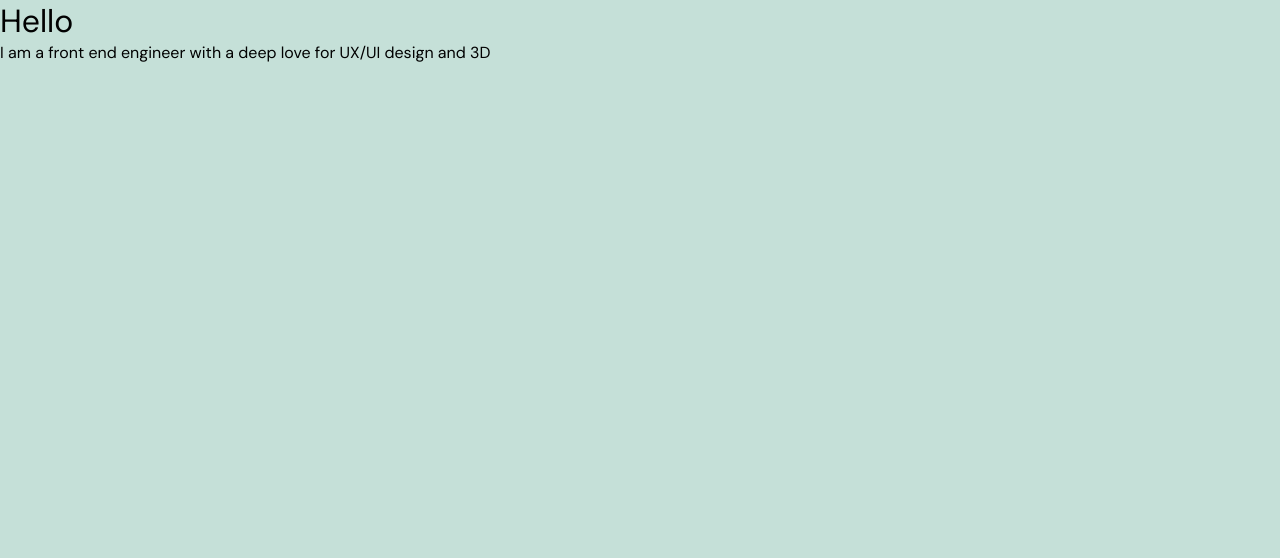
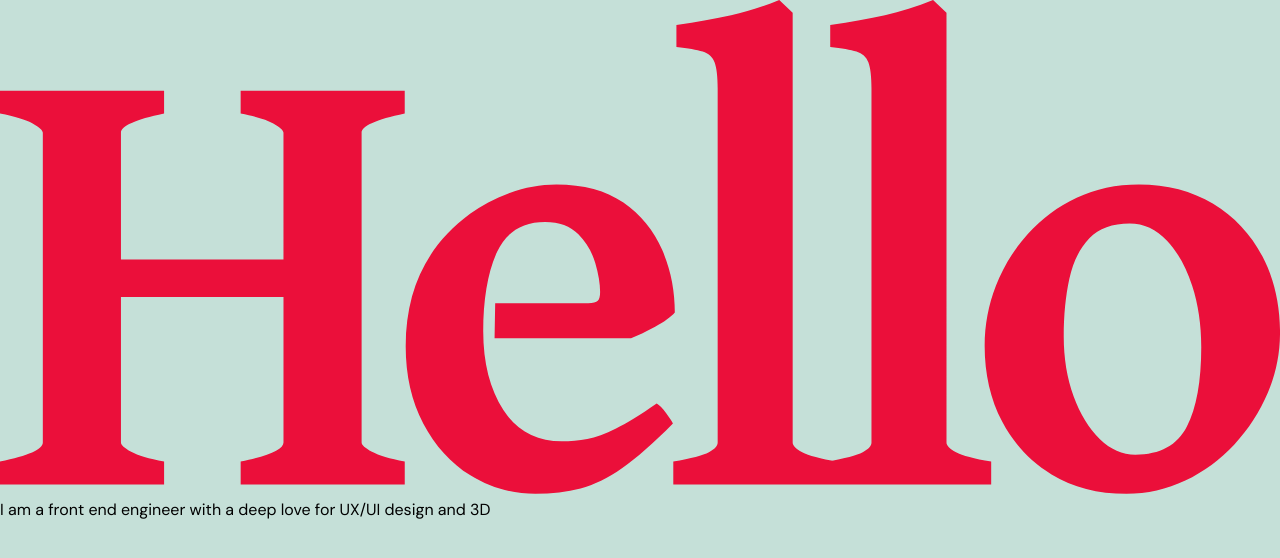
Before and after one commit to ilmandone/mauti-2024, a Vue app: page / in a window 1280 px wide. Shown: the top 558 px of the page. Built offline with nearby package versions, Linux system fonts and the light colour scheme; a web font is replaced by a local one.

Commit message:
feat: add hello svg and use it SHello.vue

```diff
--- a/src/components/sections/SHello.vue
+++ b/src/components/sections/SHello.vue
@@ -3,12 +3,35 @@
 </script>
 
 <template>
-	<h1>
-		Hello
-	</h1>
+	<div class='hello'>
+		<div class='hello__picture' aria-hidden='true'>
+			<svg class='hello-svg' viewBox="0 0 1297.56 500.59">
+				<use xlink:href='/vectors/hello.svg#hello'></use>
+			</svg>
+		</div>
+		<div class='hello__text'>
+			<h1>Hello</h1>
+		</div>
+
+	</div>
+
 	<p>I am a front end engineer with a deep love for UX/UI design and 3D</p>
 </template>
 
-<style scoped>
+<style scoped lang='scss'>
+
+.hello{
+	width: 100vw;
+
+	&__text h1 {
+		color: red;
+		visibility: hidden;
+		font-size: 0;
+	}
+}
+
+.hello-svg {
+	fill: var(--color-emphasize);
+}
 
 </style>
```
Also changed, not shown: public/vectors/hello.svg (added).
